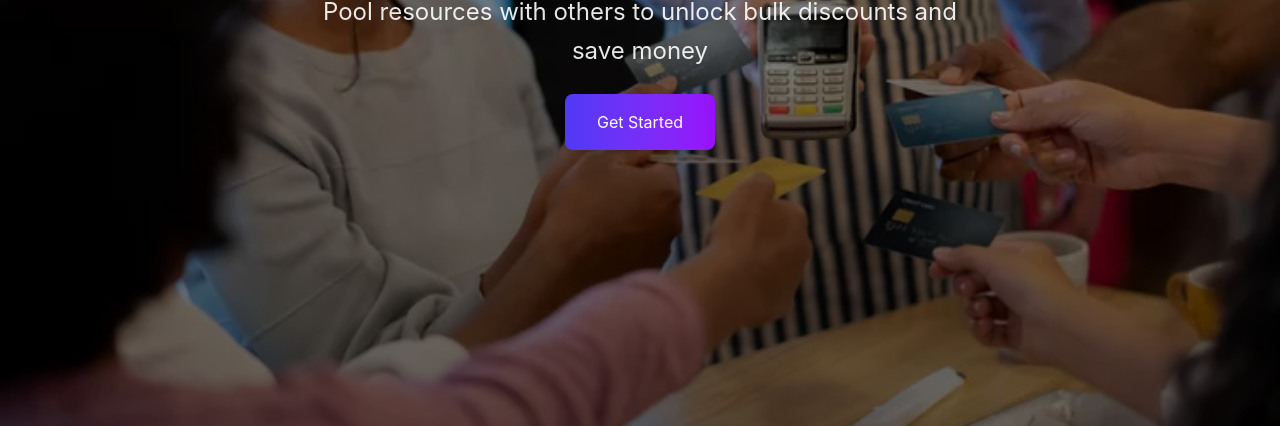
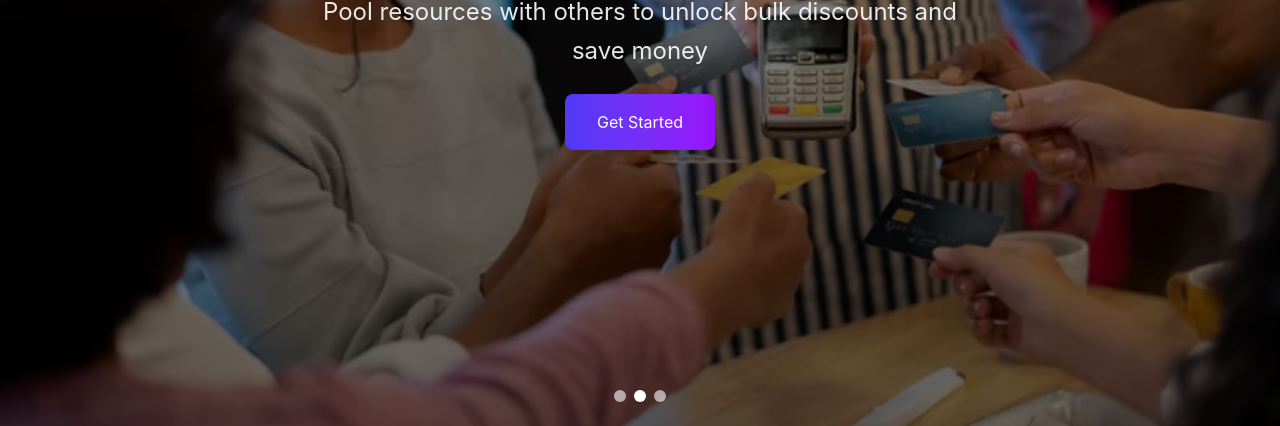
Before and after one commit to DIONEMELINA/unityshop, a React (Vite) app: page / in a window 1280 px wide. Shown: the part 374-800 px from the top of the page. Built offline with nearby package versions, Linux system fonts and the light colour scheme; no server answers.

Commit message:
hero section

```diff
--- a/src/Components/HeroSection.jsx
+++ b/src/Components/HeroSection.jsx
@@ -60,7 +60,7 @@ const HeroSection = () => {
                 );
                 setFade(false);
             }, 500);
-        }, 5000);
+        }, 5000); // Change slide every 5 seconds
 
         return () => {
             clearInterval(interval);
@@ -109,11 +109,19 @@ const HeroSection = () => {
                         <ArrowRight size={16} className="hidden xs:block" />
                     </button>
                 </div>
+            </div>
 
-                {/* Slide Indicators */}
-                <div className="absolute bottom-20 left-1/2 -translate-x-1/2 flex gap-2">
-
-                </div>
+            {/* Carousel Indicators at the bottom */}
+            <div className="absolute bottom-6 left-1/2 transform -translate-x-1/2 flex space-x-2 z-10">
+                {slides.map((_, index) => (
+                    <div
+                        key={index}
+                        className={`w-3 h-3 rounded-full cursor-pointer transition-all duration-300 ${currentIndex === index
+                                ? "bg-white"
+                                : "bg-white/60"
+                            }`}
+                    />
+                ))}
             </div>
         </section>
     );
```
